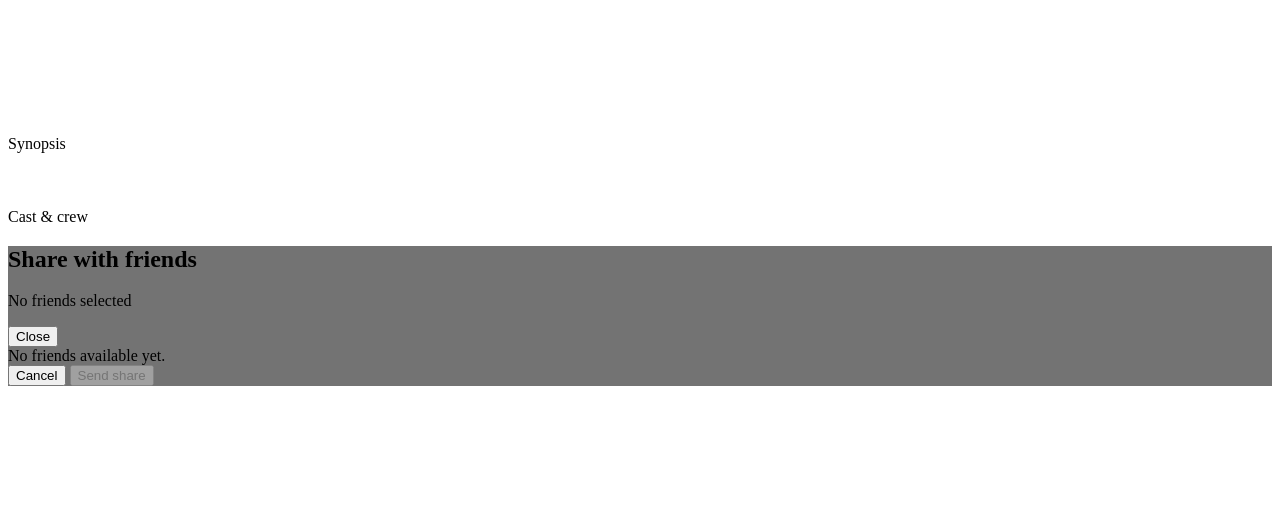
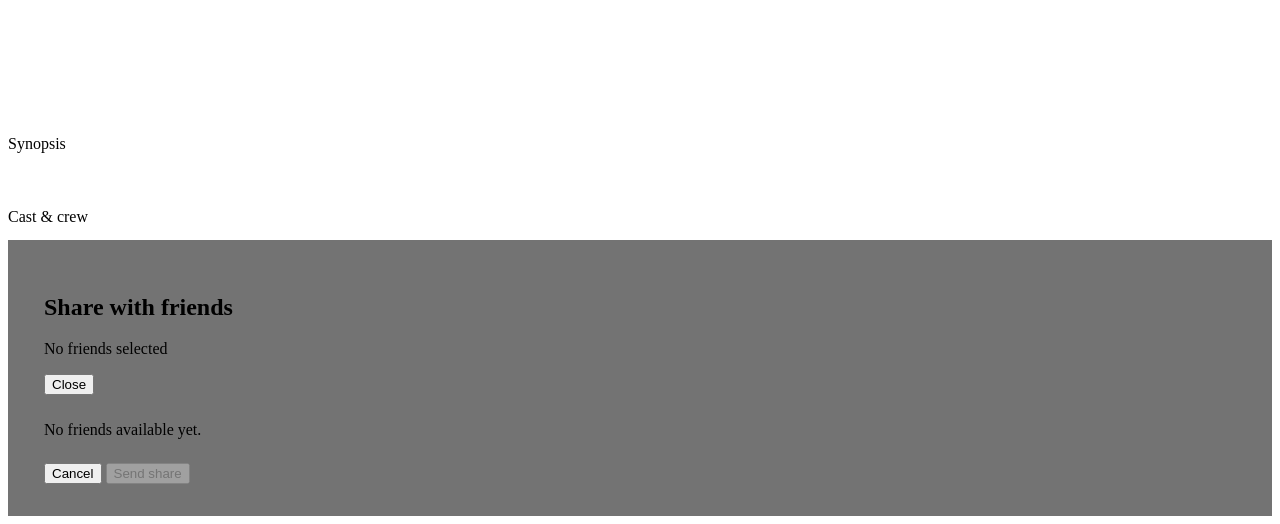
Before and after one commit to zinken7/cits5505-group-project, a Python web app: template app/templates/detail.html in a window 1280 px wide. Shown: the part 4652-5176 px from the top of the page. Before the commit the page ends 5038 px from the top, so only its background shows below. Run offline with Jinja, Linux system fonts and the light colour scheme; the template is opened without the code that fills it, so the values that code supplies are empty.

Commit message:
Compact detail share dialog

```diff
--- a/app/templates/detail.html
+++ b/app/templates/detail.html
@@ -213,16 +213,16 @@
     </div>
   </div>
 
-  <div class="fixed inset-0 hidden items-center justify-center px-4"
+  <div class="fixed inset-0 hidden items-center justify-center"
        data-share-modal
        aria-hidden="true"
-       style="z-index:950;background:rgba(0,0,0,.55);backdrop-filter:blur(6px)">
-    <div class="w-full max-w-[420px] bg-card border border-border"
+       style="z-index:950;background:rgba(0,0,0,.55);backdrop-filter:blur(6px);padding:20px">
+    <div class="bg-card border border-border"
          role="dialog"
          aria-modal="true"
          aria-labelledby="share-title"
-         style="border-radius:14px;box-shadow:var(--shadow-lg)">
-      <div class="flex items-center justify-between gap-4 px-5 py-4 border-b border-border">
+         style="width:min(420px,calc(100vw - 40px));border-radius:14px;box-shadow:var(--shadow-lg);overflow:hidden">
+      <div class="flex items-center justify-between gap-4 border-b border-border" style="padding:14px 16px">
         <div>
           <h2 id="share-title" class="font-semibold text-base m-0">Share with friends</h2>
           <p class="text-xs text-muted mt-1 m-0" data-share-count>No friends selected</p>
@@ -230,13 +230,13 @@
         <button type="button" class="btn btn--ghost btn--sm" data-action="close-share" aria-label="Close share dialog">Close</button>
       </div>
 
-      <div class="px-5 py-4">
+      <div style="padding:12px 16px">
         <div class="hidden text-sm text-muted" data-share-empty>No friends available yet.</div>
-        <div class="flex flex-col gap-2 max-h-[300px] overflow-auto" data-share-friends></div>
+        <div class="flex flex-col gap-2 overflow-auto" data-share-friends style="max-height:220px"></div>
         <div class="hidden text-sm mt-3" data-share-error style="color:var(--bad)"></div>
       </div>
 
-      <div class="flex items-center justify-end gap-2 px-5 py-4 border-t border-border">
+      <div class="flex items-center justify-end gap-2 border-t border-border" style="padding:12px 16px">
         <button type="button" class="btn" data-action="close-share">Cancel</button>
         <button type="button" class="btn btn--accent" data-action="send-share" disabled>Send share</button>
       </div>
```
